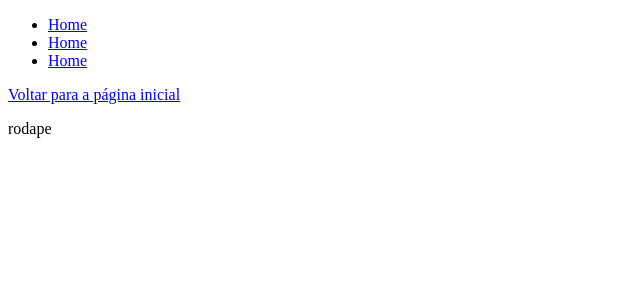
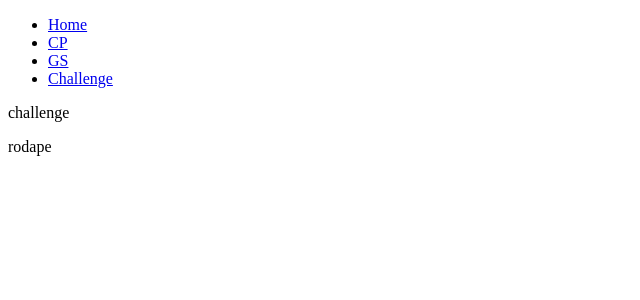
Before and after one commit to gusandrini/cp6-front, a Next.js app in the folder cp/: page /challenge in a window 1280 px wide. Before the commit this address had no page. Shown: the top 300 px of the page, without its empty margins (0-640 px from the left). Built offline with nearby package versions, Linux system fonts and the light colour scheme.

Commit message:
estruturando página de conteúdos

```diff
--- /dev/null
+++ b/cp/src/app/challenge/page.tsx
@@ -0,0 +1,10 @@
+
+export default function Challenge() {
+    return (
+        <div>
+            <div className="container">
+                <p>challenge</p>
+            </div>
+        </div>
+    )
+}
--- /dev/null
+++ b/cp/src/app/cp/page.tsx
@@ -0,0 +1,11 @@
+
+
+export default function Cp() {
+    return (
+        <div>
+            <div className="container">
+                <p>cp</p>
+            </div>
+        </div>
+    )
+}
--- /dev/null
+++ b/cp/src/app/gs/page.tsx
@@ -0,0 +1,10 @@
+
+export default function Gs() {
+    return (
+        <div>
+            <div className="container">
+                <p>gs</p>
+            </div>
+        </div>
+    )
+}
--- a/cp/src/components/Cabecalho/Cabecalho.tsx
+++ b/cp/src/components/Cabecalho/Cabecalho.tsx
@@ -9,8 +9,9 @@ export default function Cabecalho() {
                     <nav>
                         <ul>
                             <li><Link href="/">Home</Link></li>
-                            <li><Link href="/">Home</Link></li>
-                            <li><Link href="/">Home</Link></li>
+                            <li><Link href="/cp">CP</Link></li>
+                            <li><Link href="/gs">GS</Link></li>
+                            <li><Link href="/challenge">Challenge</Link></li>
                         </ul>
                     </nav>
                 </div>
```
